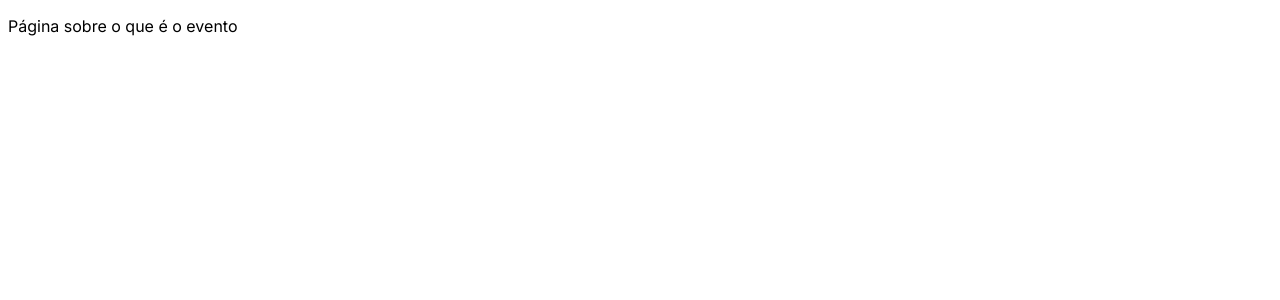
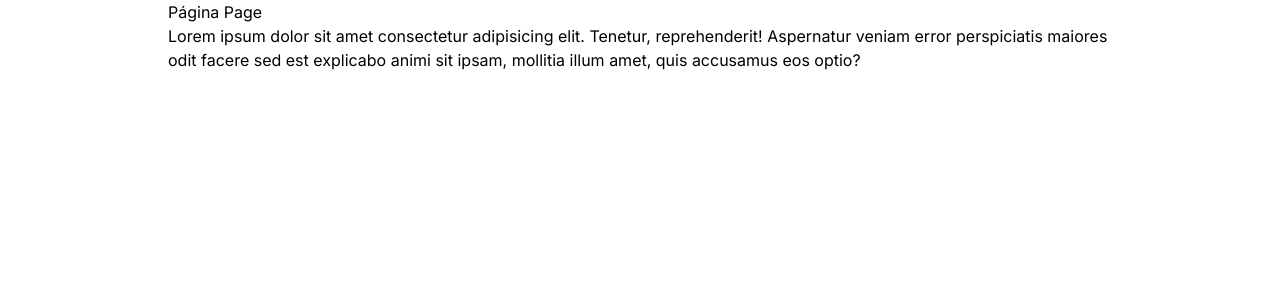
Before and after one commit to marialmeida1/site-devfest-hospedado, a Next.js app: page /about in a window 1280 px wide. Shown: the top 300 px of the page. Built offline with nearby package versions, Linux system fonts and the light colour scheme.

Commit message:
feat: criando padrão tailwind

```diff
--- a/src/app/about/page.tsx
+++ b/src/app/about/page.tsx
@@ -1,3 +1,8 @@
 export default function About() {
-   return <p>Página sobre o que é o evento</p>;
+   return (
+      <div className="container">
+         <h1 className="">Página Page</h1>
+         <p>Lorem ipsum dolor sit amet consectetur adipisicing elit. Tenetur, reprehenderit! Aspernatur veniam error perspiciatis maiores odit facere sed est explicabo animi sit ipsam, mollitia illum amet, quis accusamus eos optio?</p>
+      </div>
+   );
 }
--- a/src/app/layout.tsx
+++ b/src/app/layout.tsx
@@ -1,5 +1,6 @@
 import type {Metadata} from "next";
 import {Inter} from "next/font/google";
+import "./globals.css";
 
 const inter = Inter({subsets: ["latin"]});
 
--- a/tailwind.config.ts
+++ b/tailwind.config.ts
@@ -3,7 +3,32 @@ import type {Config} from "tailwindcss";
 const config: Config = {
    content: ["./src/pages/**/*.{js,ts,jsx,tsx,mdx}", "./src/components/**/*.{js,ts,jsx,tsx,mdx}", "./src/app/**/*.{js,ts,jsx,tsx,mdx}"],
    theme: {
-      extend: {},
+      extend: {
+         colors: {
+            blue: "#4285F4",
+            "blue-dark": "#254272",
+            "blue-light": "#9AC0FF",
+            red: "#EA4335",
+            "red-dark": "#811C13",
+            "red-light": "#FA8E85",
+            green: "#0F9D58",
+            "green-dark": "#0E7B46",
+            "green-light": "#71FFBA",
+            yellow: "#FBBC04",
+            "yellow-dark": "#A58117",
+            "yellow-light": "#FFDB74",
+         },
+         container: {
+            padding: "1rem",
+            center: true,
+            screens: {
+               sm: "480px",
+               md: "768px",
+               lg: "976px",
+               xl: "1440px",
+            },
+         },
+      },
    },
    plugins: [],
 };
```
